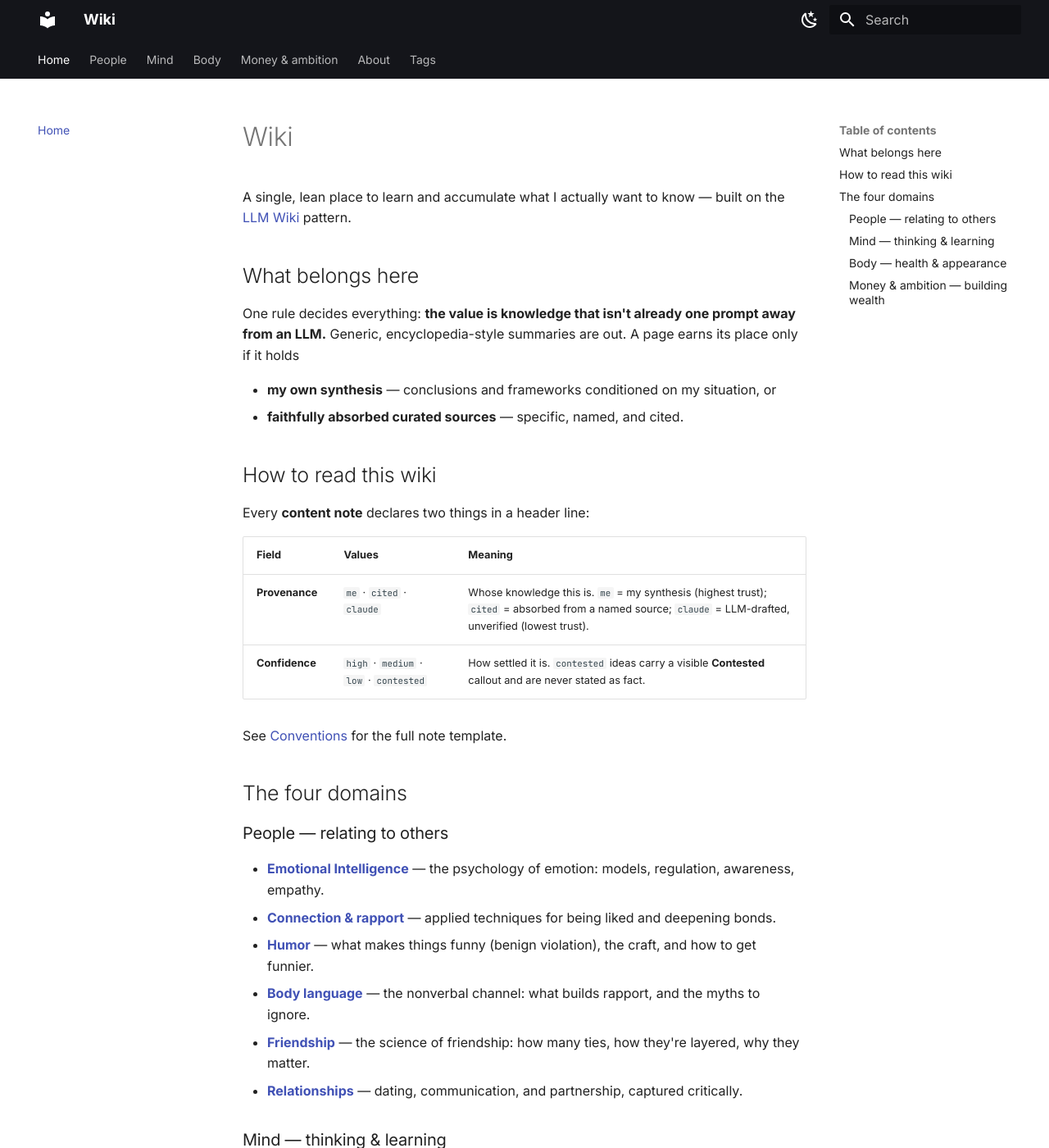
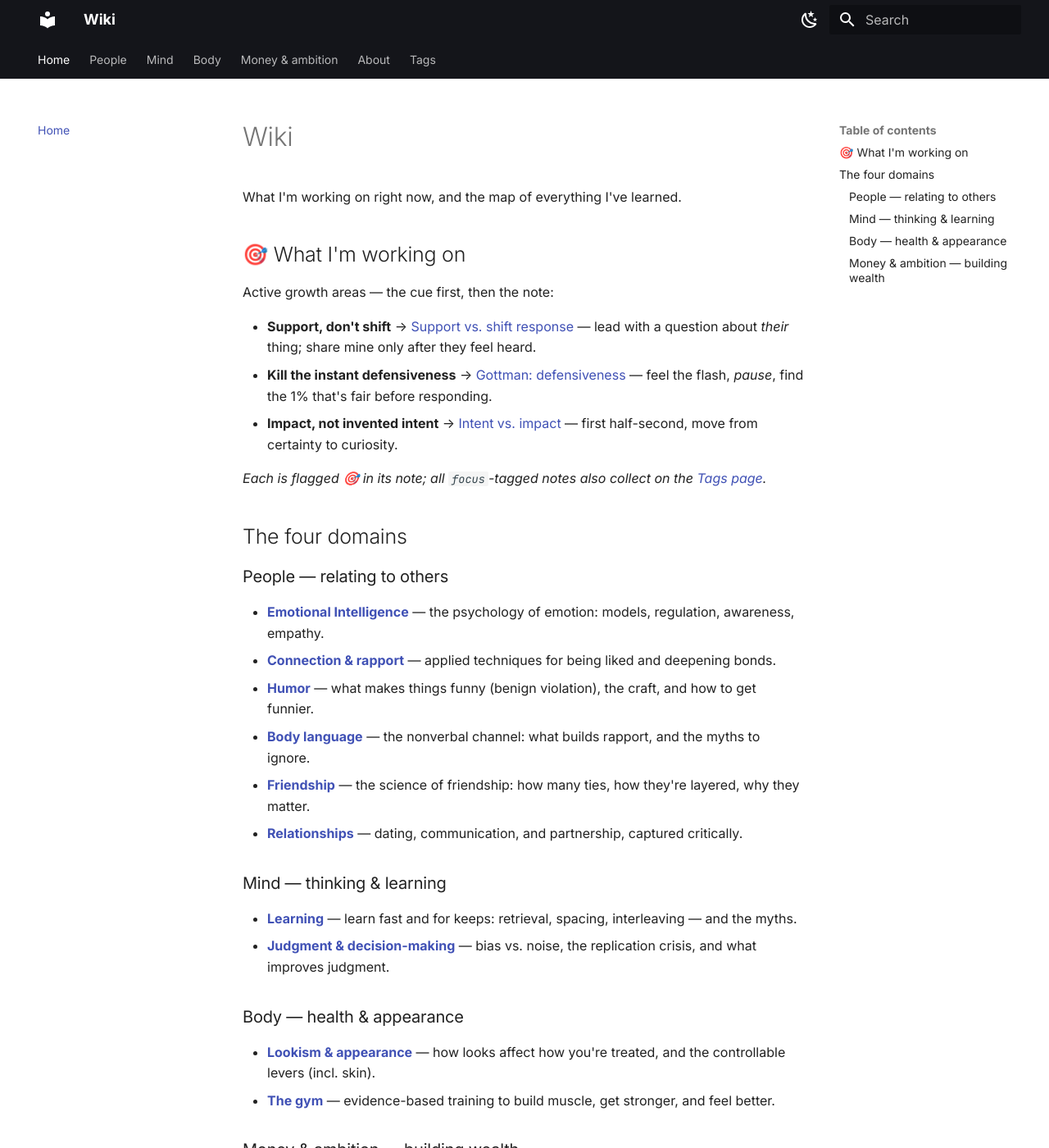
Before and after one commit to Tato4936/wiki, an MkDocs documentation site: the page built from docs/index.md, in a window 1280 px wide and 1400 px high. Shown: the whole window at 82% size. Built offline with MkDocs 1.6.1 and Material for MkDocs 9.7.7, drawn with Linux system fonts in a browser that asks for light colours; some of the changed text lies outside the part shown.

Commit message:
Home page → personal dashboard (focus on top, drop meta blurb)
Front page now leads with the "🎯 What I'm working on" focus list, then the
four-domain map; removed the "what this wiki is / how to read it" meta
(already in CLAUDE.md §1-3 + conventions.md). Documented the home-page +
focus-flag convention in CLAUDE.md. strict build passes.

Co-Authored-By: Claude Opus 4.8 (1M context) <noreply@anthropic.com>

```diff
--- a/docs/index.md
+++ b/docs/index.md
@@ -5,27 +5,17 @@ hide:
 
 # Wiki
 
-A single, lean place to learn and accumulate what I actually want to know — built on the
-[LLM Wiki](https://gist.github.com/karpathy/442a6bf555914893e9891c11519de94f) pattern.
+What I'm working on right now, and the map of everything I've learned.
 
-## What belongs here
+## 🎯 What I'm working on
 
-One rule decides everything: **the value is knowledge that isn't already one prompt away from an LLM.**
-Generic, encyclopedia-style summaries are out. A page earns its place only if it holds
+Active growth areas — the cue first, then the note:
 
-- **my own synthesis** — conclusions and frameworks conditioned on my situation, or
-- **faithfully absorbed curated sources** — specific, named, and cited.
+- **Support, don't shift** → [Support vs. shift response](connection/support-vs-shift-response.md) — lead with a question about *their* thing; share mine only after they feel heard.
+- **Kill the instant defensiveness** → [Gottman: defensiveness](eq/gottman-ratio-and-four-horsemen.md) — feel the flash, *pause*, find the 1% that's fair before responding.
+- **Impact, not invented intent** → [Intent vs. impact](connection/intent-vs-impact.md) — first half-second, move from certainty to curiosity.
 
-## How to read this wiki
-
-Every **content note** declares two things in a header line:
-
-| Field | Values | Meaning |
-|-------|--------|---------|
-| **Provenance** | `me` · `cited` · `claude` | Whose knowledge this is. `me` = my synthesis (highest trust); `cited` = absorbed from a named source; `claude` = LLM-drafted, unverified (lowest trust). |
-| **Confidence** | `high` · `medium` · `low` · `contested` | How settled it is. `contested` ideas carry a visible **Contested** callout and are never stated as fact. |
-
-See [Conventions](about/conventions.md) for the full note template.
+*Each is flagged 🎯 in its note; all `focus`-tagged notes also collect on the [Tags page](tags.md).*
 
 ## The four domains
 
```
Also changed, not shown: other parts of docs/index.md (+0 -2 lines), CLAUDE.md (+11 -0 lines), log.md (+10 -0 lines).
